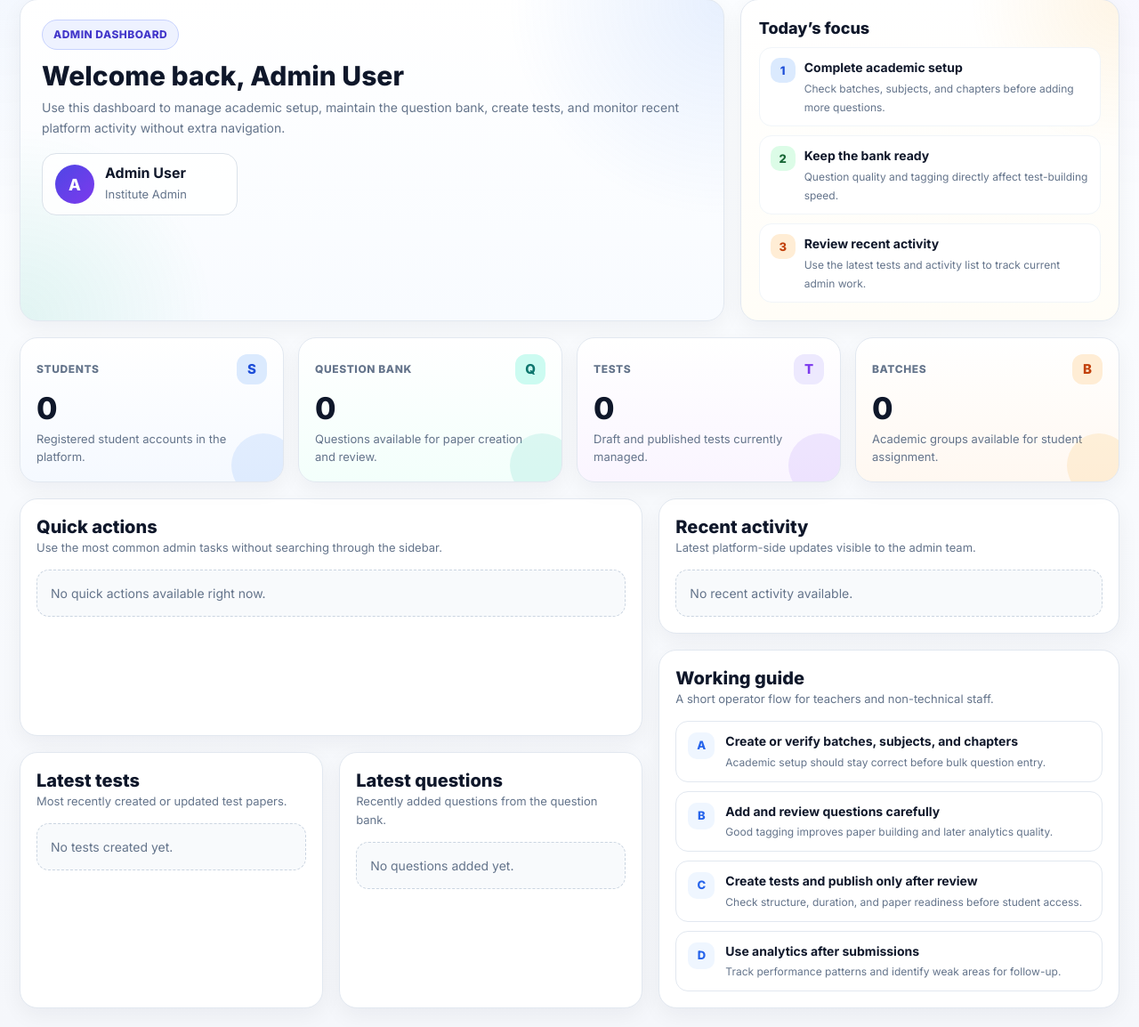
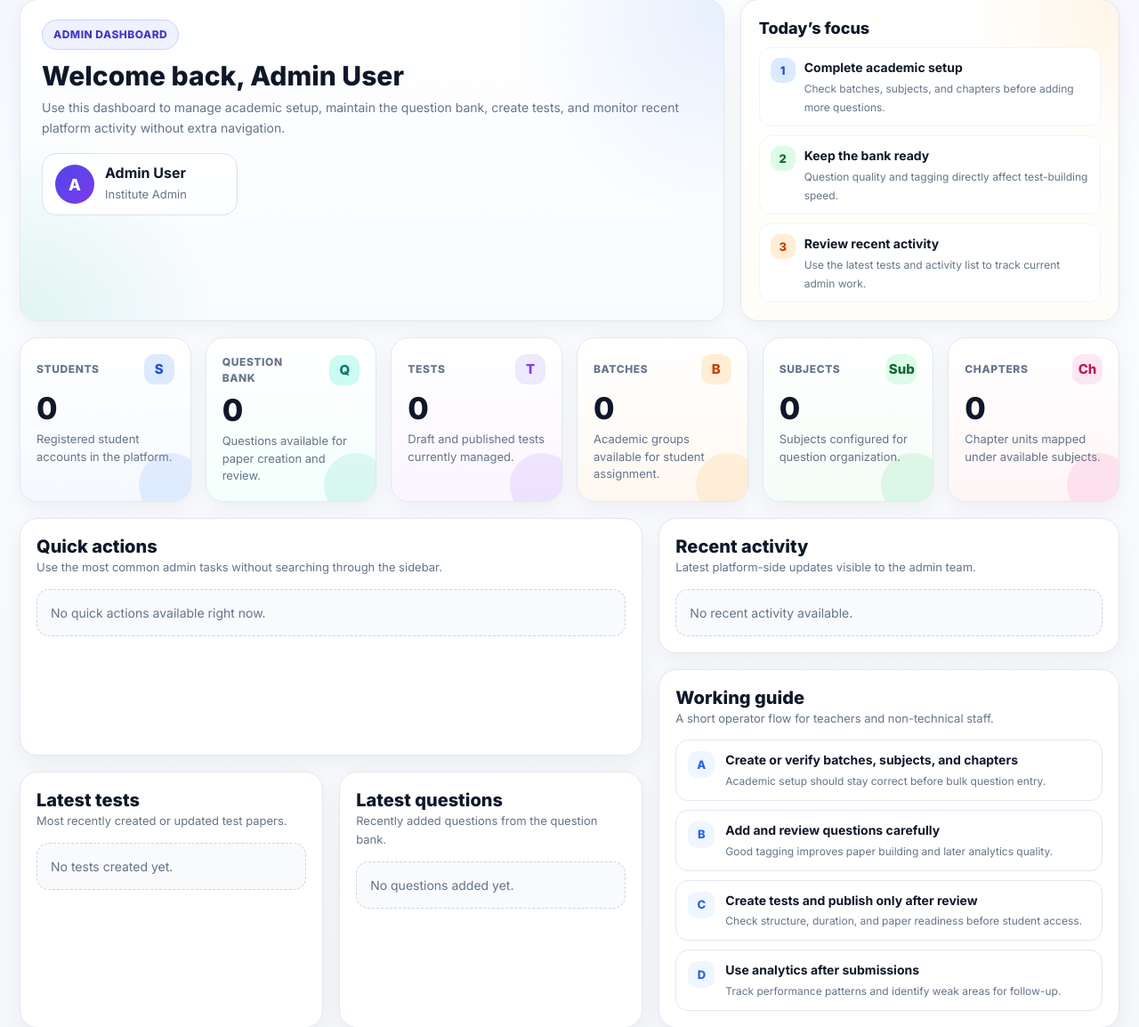
Before and after one commit to mudit0829/neet-platform, a Flask app: template templates/admin_dashboard.html in a window 1280 px wide. Shown: the part 23-1177 px from the top of the page at 89% size. Run offline with Flask 3, Linux system fonts and the light colour scheme; the template is opened without the code that fills it, so the values that code supplies are empty.

Commit message:
Update admin_dashboard.html

```diff
--- a/templates/admin_dashboard.html
+++ b/templates/admin_dashboard.html
@@ -171,7 +171,7 @@
 
   .metric-grid {
     display: grid;
-    grid-template-columns: repeat(4, minmax(0, 1fr));
+    grid-template-columns: repeat(6, minmax(0, 1fr));
     gap: 16px;
   }
 
@@ -212,6 +212,16 @@
   }
   .metric-card.batches::after { background: #f59e0b; }
 
+  .metric-card.subjects {
+    background: linear-gradient(180deg, #ffffff 0%, #f4fdf7 100%);
+  }
+  .metric-card.subjects::after { background: #22c55e; }
+
+  .metric-card.chapters {
+    background: linear-gradient(180deg, #ffffff 0%, #fff5f7 100%);
+  }
+  .metric-card.chapters::after { background: #ec4899; }
+
   .metric-top {
     display: flex;
     justify-content: space-between;
@@ -243,6 +253,8 @@
   .metric-card.questions .metric-icon { background: #ccfbf1; color: #0f766e; }
   .metric-card.tests .metric-icon { background: #ede9fe; color: #7c3aed; }
   .metric-card.batches .metric-icon { background: #ffedd5; color: #c2410c; }
+  .metric-card.subjects .metric-icon { background: #dcfce7; color: #166534; }
+  .metric-card.chapters .metric-icon { background: #fce7f3; color: #be185d; }
 
   .metric-value {
     color: #0f172a;
@@ -427,6 +439,12 @@
     border: 1px solid #fde68a;
   }
 
+  .status-badge.default {
+    background: #e2e8f0;
+    color: #334155;
+    border: 1px solid #cbd5e1;
+  }
+
   .activity-grid {
     display: grid;
     gap: 10px;
@@ -487,7 +505,7 @@
     }
 
     .metric-grid {
-      grid-template-columns: repeat(2, minmax(0, 1fr));
+      grid-template-columns: repeat(3, minmax(0, 1fr));
     }
   }
 
@@ -512,7 +530,7 @@
 {% endblock %}
 
 {% block content %}
-{% set admin_name = current_user.fullname if current_user is defined and current_user and current_user.fullname else 'Admin User' %}
+{% set admin_name = current_user.full_name if current_user is defined and current_user and current_user.full_name else (current_user.username if current_user is defined and current_user and current_user.username else 'Admin User') %}
 {% set admin_initial = admin_name[:1]|upper %}
 <section class="dashboard-shell">
 
@@ -603,6 +621,24 @@
       <div class="metric-value">{{ stats.batches if stats else 0 }}</div>
       <div class="metric-meta">Academic groups available for student assignment.</div>
     </div>
+
+    <div class="metric-card subjects">
+      <div class="metric-top">
+        <div class="metric-label">Subjects</div>
+        <div class="metric-icon">Sub</div>
+      </div>
+      <div class="metric-value">{{ stats.subjects if stats else 0 }}</div>
+      <div class="metric-meta">Subjects configured for question organization.</div>
+    </div>
+
+    <div class="metric-card chapters">
+      <div class="metric-top">
+        <div class="metric-label">Chapters</div>
+        <div class="metric-icon">Ch</div>
+      </div>
+      <div class="metric-value">{{ stats.chapters if stats else 0 }}</div>
+      <div class="metric-meta">Chapter units mapped under available subjects.</div>
+    </div>
   </section>
 
   <section class="dashboard-main-grid">
@@ -646,16 +682,19 @@
           {% if latest_tests %}
             <div class="list-grid">
               {% for test in latest_tests[:4] %}
+                {% set test_status = (test.status or 'draft')|lower %}
                 <div class="data-row">
                   <span class="data-dot"></span>
                   <div class="data-main">
                     <p class="data-title">
                       {{ test.title }}
-                      <span class="status-badge {{ test.status|lower }}">{{ test.status|title }}</span>
+                      <span class="status-badge {{ test_status if test_status in ['published', 'draft'] else 'default' }}">
+                        {{ (test.status or 'Draft')|title }}
+                      </span>
                     </p>
                     <p class="data-meta">
-                      Type: {{ test.test_type|replace('_', ' ')|title }} •
-                      Duration: {{ test.duration_minutes }} min
+                      Type: {{ (test.test_type or 'mock')|replace('_', ' ')|title }} •
+                      Duration: {{ test.duration_minutes or 0 }} min
                     </p>
                   </div>
                 </div>
```
